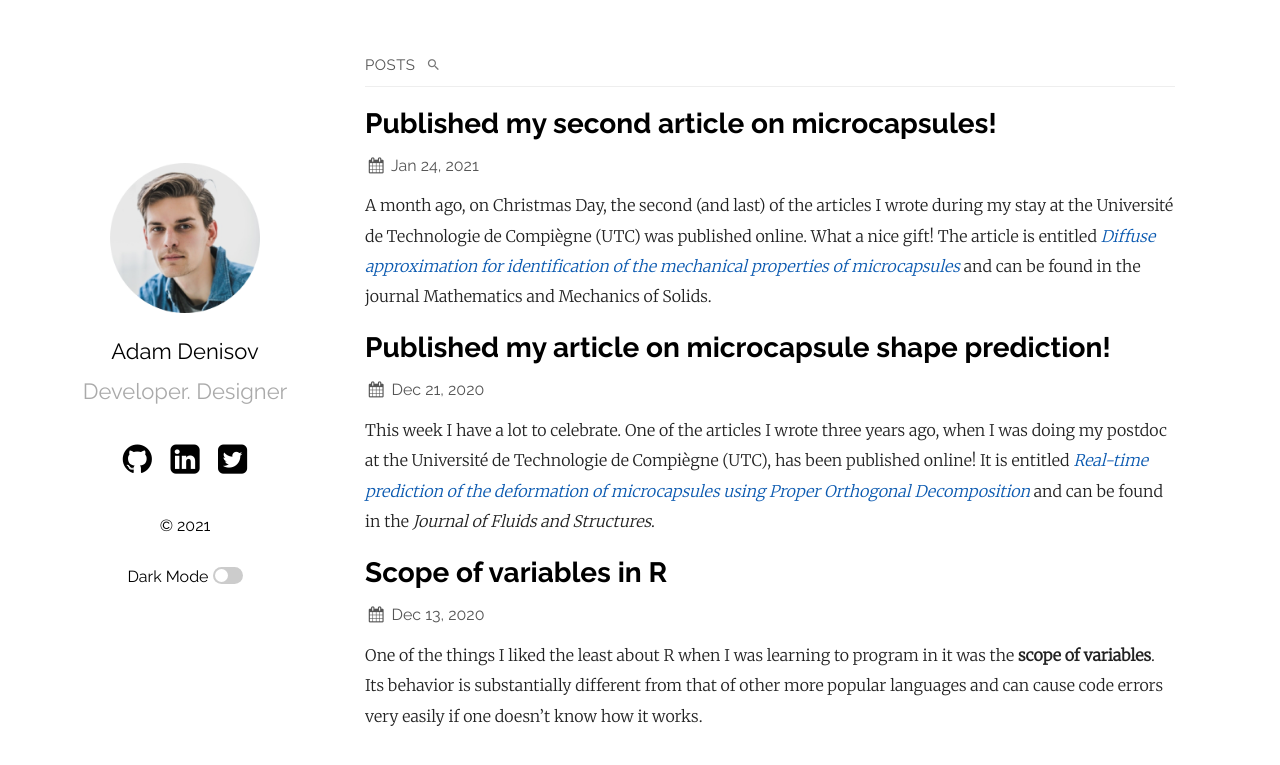
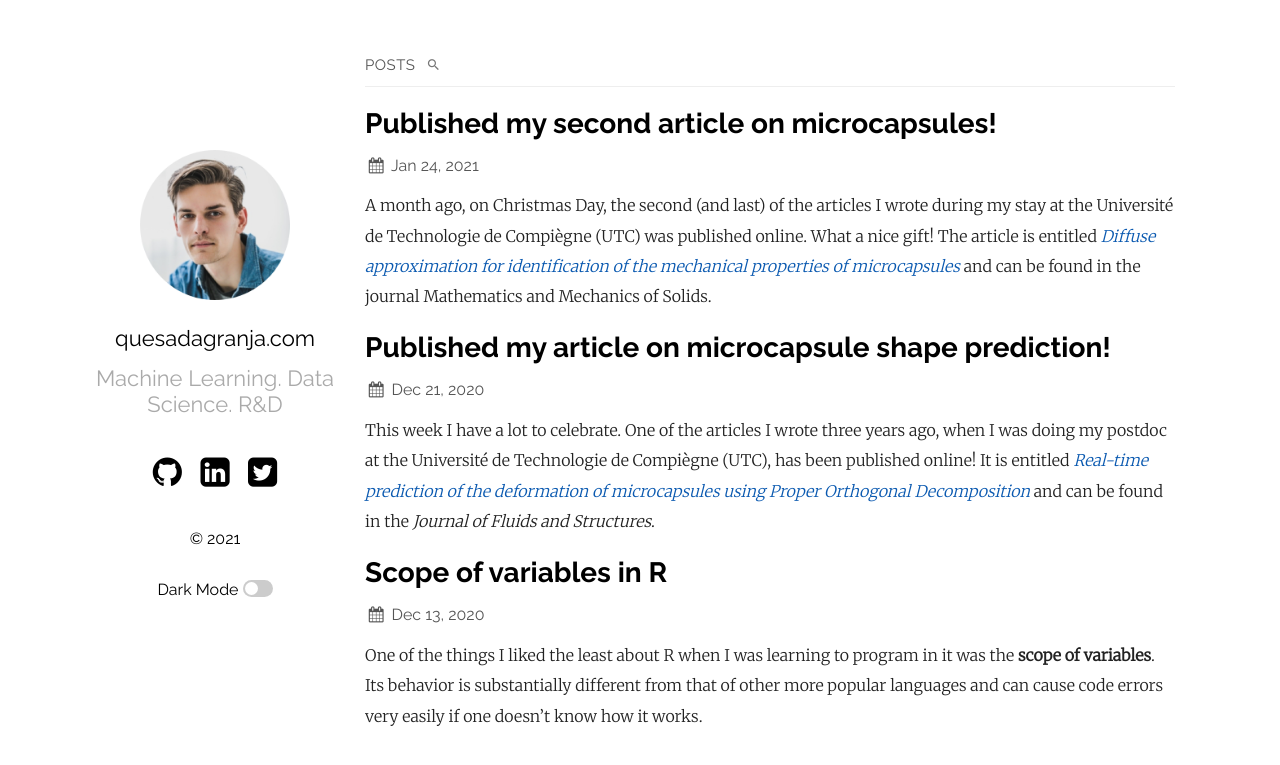
Before and after one commit to quesadagranja/quesadagranja.github.io, a Jekyll site: the page built from index.md, in a window 1280 px wide. Shown: the top 765 px of the page. Built offline with Jekyll 4.4.1, drawn with Linux system fonts in a browser that asks for light colours.

Commit message:
quesadagranja.com

```diff
--- a/_config.yml
+++ b/_config.yml
@@ -12,8 +12,8 @@ show_excerpts: true # set to true to show excerpts on the homepage
 sass:
   sass_dir: _sass
 plainwhite:
-  name: Adam Denisov
-  tagline: Developer. Designer
+  name: quesadagranja.com
+  tagline: Machine Learning. Data Science. R&D
   date_format: "%b %-d, %Y"
   sitemap: true # set to true to generate sitemap.xml content
   search: true # set to true to enable searchbar
--- /dev/null
+++ b/_sass/base.scss
@@ -0,0 +1,47 @@
+/*
+ * Emerald is a simple blog theme built for Jekyll.
+ */
+
+/*- Base reset -*/
+
+* {
+  -webkit-box-sizing: border-box;
+     -moz-box-sizing: border-box;
+          box-sizing: border-box;
+}
+
+html, body, h1, h2, h3, h4, h5, h6, p, ul, ol, li, img {
+  margin: 0;
+  padding: 0;
+  border: 0;
+}
+
+/*- Base color -*/
+
+$main-color: #002699;
+$background-color: #FDFDFD;
+$text-color: #222222;
+
+/*- Base settings -*/
+
+html {
+	background-color: $background-color;
+	font-size: 16px;
+	@media (min-width: 940px) {
+		font-size: 16px;
+	}
+	line-height: 1.8;
+	color: $text-color;
+}
+
+
+/*- Link -*/
+a {
+	color: $main-color;
+	text-decoration: none;
+	font-weight: 700;
+	&:hover,
+	&:focus {
+		color: darken($main-color, 5%);
+	}
+}
```
